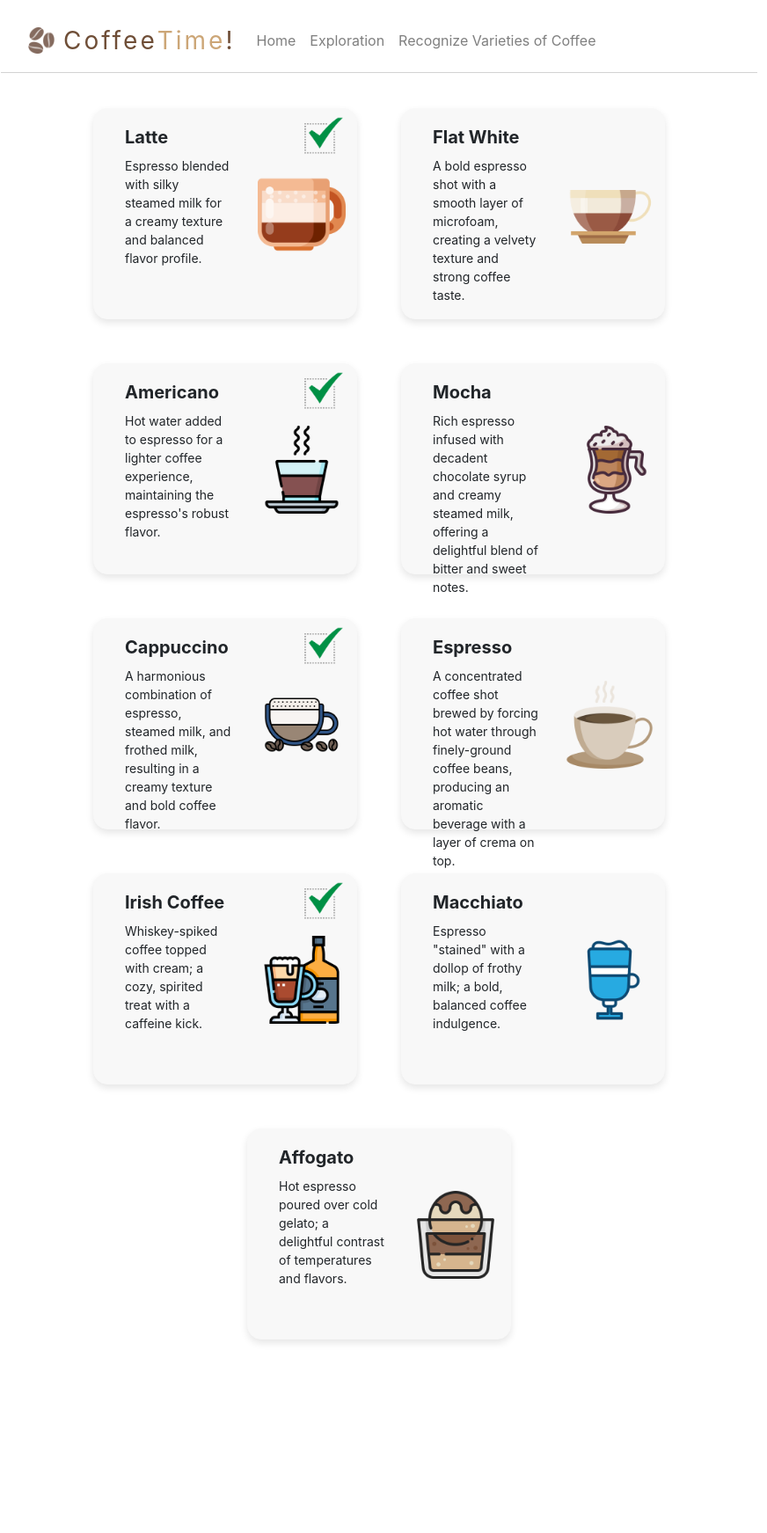
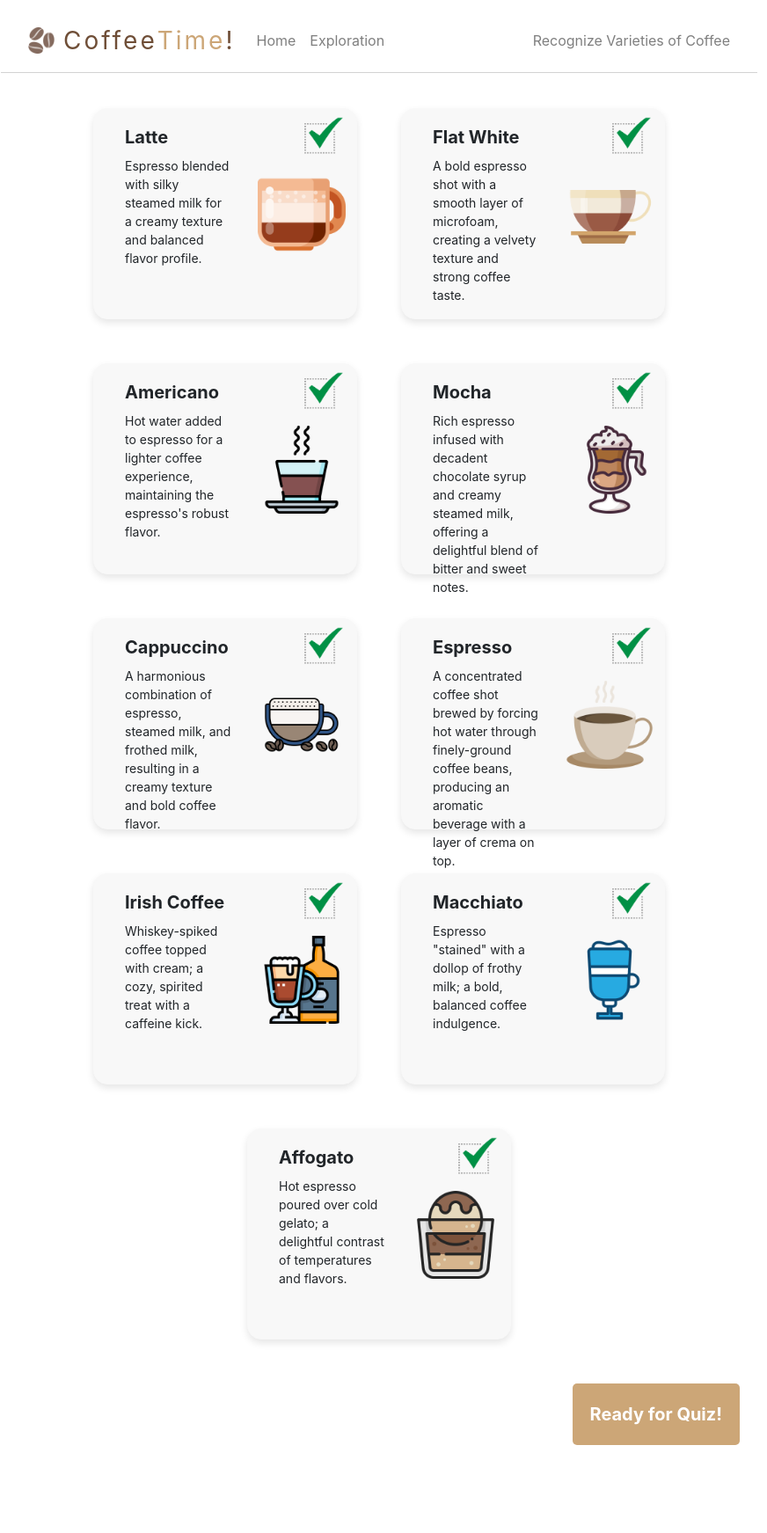
Before and after one commit to yuwchen/UIdesign, a Flask app: page /exploration in a window 1280 px wide. Shown: the whole page at 88% size, without its empty margins (209-1081 px from the left). Before the commit the page ends 1527 px from the top, so only its background shows below. Run offline with Flask 3, Linux system fonts and the light colour scheme; some libraries are stand-ins or nearby versions.

Commit message:
exploration: add quiz button

```diff
--- a/server.py
+++ b/server.py
@@ -18,7 +18,7 @@ coffees = [
         "id": 2,
         "name": "Flat White",
         "image": "static/images/flat_white.png",
-        "learned": False,
+        "learned": True,
         "info": "A bold espresso shot with a smooth layer of microfoam, creating a velvety texture and strong coffee taste.",
         "recipe": [("espresso", 1),
                    ("steamed milk", 2)],
@@ -36,7 +36,7 @@ coffees = [
         "id": 4,
         "name": "Mocha",
         "image": "static/images/mocha.png",
-        "learned": False,
+        "learned": True,
         "info": "Rich espresso infused with decadent chocolate syrup and creamy steamed milk, offering a delightful blend of bitter and sweet notes.",
         "recipe": [("espresso", 1),
                    ("hot chocolate", 1),
@@ -57,7 +57,7 @@ coffees = [
         "id": 6,
         "name": "Espresso",
         "image": "static/images/espresso.png",
-        "learned": False,
+        "learned": True,
         "info": "A concentrated coffee shot brewed by forcing hot water through finely-ground coffee beans, producing an aromatic beverage with a layer of crema on top.",
         "recipe": [("espresso", 3)]
     },
@@ -75,7 +75,7 @@ coffees = [
         "id": 8,
         "name": "Macchiato",
         "image": "static/images/macchiato.png",
-        "learned": False,
+        "learned": True,
         "info": "Espresso \"stained\" with a dollop of frothy milk; a bold, balanced coffee indulgence.",
         "recipe": [("espresso", 1),
                    ("milk foam", 2)]
@@ -84,7 +84,7 @@ coffees = [
         "id": 9,
         "name": "Affogato",
         "image": "static/images/affogato.png",
-        "learned": False,
+        "learned": True,
         "info": "Hot espresso poured over cold gelato; a delightful contrast of temperatures and flavors.",
         "recipe": [("espresso", 2),
                    ("ice cream", 3)]
--- a/static/exploration.js
+++ b/static/exploration.js
@@ -1,8 +1,8 @@
 function display_coffees() {
     $('#all-coffees').empty();
-
     if (!coffees) return;
 
+    var learned = 0;
     coffees.forEach(function (c, _) {
         $("#all-coffees").append(`
             <div class='card row' data-id=${c["id"]}>
@@ -16,12 +16,20 @@ function display_coffees() {
                 </div>
             </div>
         `);
+
+        learned += c["learned"] ? 1 : 0;
     });
 
     $(".card").click(function(e) {
         window.location.href = "/learn/" + $(this).data('id')
     });
 
+    // only show the quiz button if all coffees have been learned
+    if (learned == coffees.length) {
+        $('#btn-quiz').show();
+    } else  {
+        $('#btn-quiz').hide();
+    }
 }
 
 $(function() {
--- a/static/main.css
+++ b/static/main.css
@@ -47,7 +47,7 @@ body {
   margin: 30px 10px;
 }
 
-.button-explore {
+#btn-explore, #btn-quiz {
   padding: 20px 50px;
   font-size: 2em;
   font-weight: bold;
@@ -63,7 +63,7 @@ body {
   transition: background-color 0.3s;
 }
 
-.button-explore:hover {
+#btn-explore:hover, #btn-quiz:hover {
   color: white;
   text-decoration: none;
   background-color: #a79277; /* Darker green on hover */
@@ -125,6 +125,15 @@ body {
 .detailcard p {
   font-size: 14px;
   line-height: 1.5;
+}
+
+#btn-quiz {
+  font-size: 20px;
+  padding: 20px;
+  display: block;
+  float: right;
+  margin-bottom: 100px;
+  margin-right: 80px;
 }
 
 /* quiz summary */
--- a/templates/exploration.html
+++ b/templates/exploration.html
@@ -7,7 +7,7 @@
 		let coffees = {{coffees|tojson}}
 	</script>
 
-	<div id="all-coffees">
-	</div>
+	<div id="all-coffees"></div>
+	<a href="/quiz_main" id="btn-quiz">Ready for Quiz!</a>
 
 {% endblock %}
--- a/templates/home.html
+++ b/templates/home.html
@@ -5,7 +5,7 @@
   <div class="home">
     <h1 class="home-title dark-coffee">Coffee Time!</h1>
     <img src="static/images/home_image.png" alt="Coffee Image" class="home-image">
-    <a href="/exploration" class="button-explore" >Begin Exploration</a>
+    <a href="/exploration" id="btn-explore" >Begin Exploration</a>
   </div>
 
 {% endblock %}
--- a/templates/layout.html
+++ b/templates/layout.html
@@ -9,20 +9,10 @@
     <!-- jquery -->
     <script src="http://code.jquery.com/jquery-3.3.1.min.js"></script>
     <script src="https://code.jquery.com/ui/1.12.0/jquery-ui.min.js"></script>
-    <script
-      type="text/javascript"
-      src="{{ url_for('static', filename = 'layout.js') }}"
-    ></script>
-    <link
-      rel="stylesheet"
-      href="http://code.jquery.com/ui/1.12.1/themes/base/jquery-ui.css"
-    />
+    <link rel="stylesheet" href="http://code.jquery.com/ui/1.12.1/themes/base/jquery-ui.css"/>
 
     <!-- Bootstrap CSS -->
-    <link
-      rel="stylesheet"
-      href="https://stackpath.bootstrapcdn.com/bootstrap/4.2.1/css/bootstrap.min.css"
-    />
+    <link rel="stylesheet" href="https://stackpath.bootstrapcdn.com/bootstrap/4.2.1/css/bootstrap.min.css"/>
     <link rel="stylesheet" href="{{url_for('static', filename='main.css')}}" />
 
     <title>Recognize Varieties of Coffee Drinks</title>
@@ -32,42 +22,27 @@
     <nav class="navbar navbar-expand-lg navbar-light shadow-0 navbar-line">
       <div class="container-fluid">
         <a class="navbar-brand" href="/">
-          <img
-            src="/static/images/coffee_beans.png"
-            alt="Coffee Image"
-            style="height: 30px; width: auto; margin-right: 10px"
-          />
-          <!-- Adjust the image path and dimensions as needed -->
+          <img src="/static/images/coffee_beans.png" alt="Coffee Image" style="height: 30px; width: auto; margin-right: 10px"/>
           <span class="dark-coffee">Coffee </span>
           <span class="light-coffee">Time</span>
           <span class="dark-coffee">! </span>
         </a>
-        <button
-          class="navbar-toggler"
-          type="button"
-          data-bs-toggle="collapse"
-          data-bs-target="#navbarNavAltMarkup"
-          aria-controls="navbarNavAltMarkup"
-          aria-expanded="false"
-          aria-label="Toggle navigation"
-        >
+        <button class="navbar-toggler" type="button" data-bs-toggle="collapse" data-bs-target="#navbarNavAltMarkup" aria-controls="navbarNavAltMarkup" aria-expanded="false" aria-label="Toggle navigation">
           <span class="navbar-toggler-icon"></span>
         </button>
         <div class="collapse navbar-collapse" id="navbarNavAltMarkup">
           <div class="navbar-nav">
             <a class="nav-link" href="/">Home</a>
             <a class="nav-link" href="/exploration">Exploration</a>
-
-            <a class="nav-link" href="/quiz_main">Recognize Varieties of Coffee</a>
-
           </div>
-
-          </div>
-
+          <span class="navbar-text ml-auto">Recognize Varieties of Coffee</span>
         </div>
       </div>
     </nav>
 
-    <div>{% block content %} {% endblock %}</div>
+    <div>
+      {% block content %}
+      {% endblock %}
+    </div>
   </body>
 </html>
```
